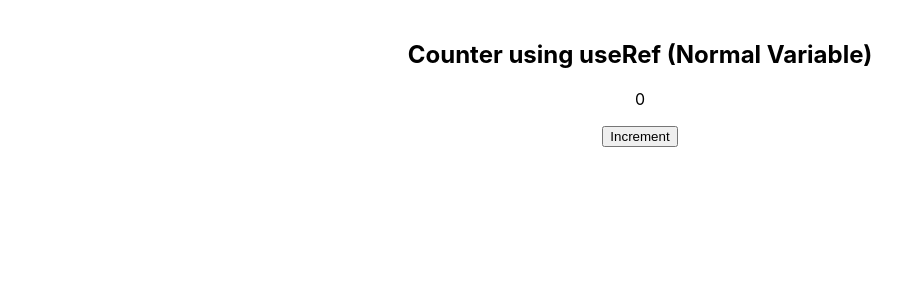
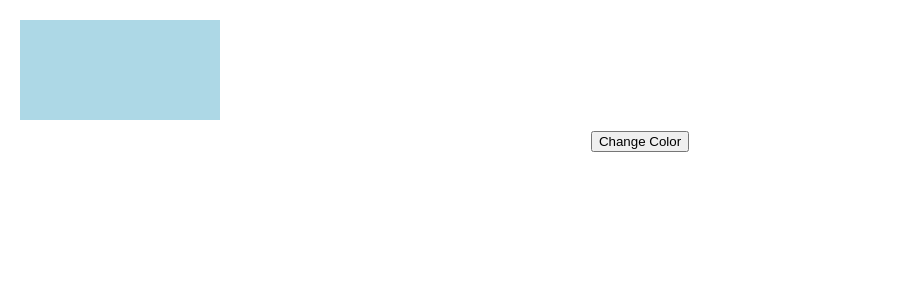
Before and after one commit to vishnuttxminds/react-start-app, a React (Create React App) app: page / in a window 1280 px wide. Shown: the top 300 px of the page, without its empty margins (0-914 px from the left). Built offline with nearby package versions, Linux system fonts and the light colour scheme.

Commit message:
ng color change

```diff
--- a/src/App.js
+++ b/src/App.js
@@ -9,6 +9,7 @@ import ProductList from "./screens/ProductList";
 import TitleCounter from "./screens/TitleCounter";
 import CurrentTime from "./screens/CurrentTime";
 import CounterUseRef from "./screens/CounterUseRef";
+import ChangeBgColor from "./screens/ChangeBgColor";
 
 function App() {
   return (
@@ -32,7 +33,8 @@ function App() {
       {/* <TitleCounter/>
       <CurrentTime/> */}
 
-      <CounterUseRef/>
+      {/* <CounterUseRef/> */}
+      <ChangeBgColor/>
     </div>
   );
 }
--- /dev/null
+++ b/src/screens/ChangeBgColor.js
@@ -0,0 +1,27 @@
+import React, { useRef } from "react";
+
+function ChangeBgColor() {
+  const divRef = useRef(null);
+
+  const changeColor = () => {
+    divRef.current.style.backgroundColor = "orange";
+  };
+
+  return (
+    <div style={{ padding: "20px" }}>
+      <div
+        ref={divRef}
+        style={{
+          width: "200px",
+          height: "100px",
+          backgroundColor: "lightblue",
+          marginBottom: "10px",
+        }}
+      ></div>
+
+      <button onClick={changeColor}>Change Color</button>
+    </div>
+  );
+}
+
+export default ChangeBgColor;
--- a/src/screens/CounterUseRef.js
+++ b/src/screens/CounterUseRef.js
@@ -7,6 +7,7 @@ function CounterUseRef() {
   const increment = () => {
     countRef.current = countRef.current + 1;
     console.log("Count:", countRef.current);
+    // Update state to trigger re-render
     setCount(countRef.current);
   };
 
```
